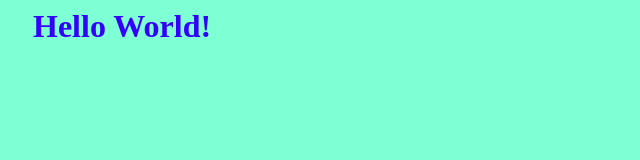
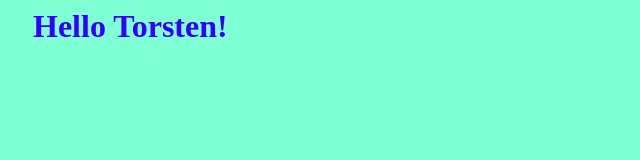
Before and after one commit to tstaab/tstaab.github.io, a plain HTML site: page index.html in a window 1280 px wide. Shown: the full height of the page, 0-640 px from the left. Drawn offline with Linux system fonts and the light colour scheme.

Commit message:
changed welcome text

```diff
--- a/index.html
+++ b/index.html
@@ -7,6 +7,6 @@
  <link rel="stylesheet" href="./mystyles.css">
 </head>
 <body>
- <h1>Hello World!</h1>
+ <h1>Hello Torsten!</h1>
 </body>
 </html>
```
